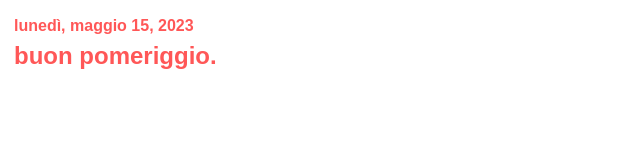
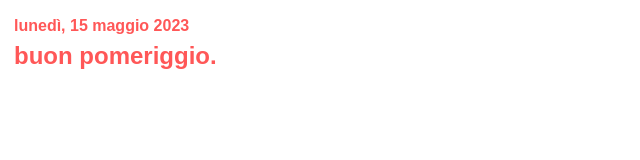
Before and after one commit to MagisterFabricae/notion_widgets, a plain HTML site: page greetings.html in a window 1280 px wide. Shown: the full height of the page, 0-640 px from the left. Drawn offline with Linux system fonts and the light colour scheme.

Commit message:
Update greetings.html

```diff
--- a/greetings.html
+++ b/greetings.html
@@ -53,7 +53,7 @@
     var today = new Date();
     var hrs = today.getHours();
     var dayOfWeek = weekday[today.getDay()];
-    var date = `${dayOfWeek}, ${monthNames[today.getMonth()]} ${today.getDate()}, ${today.getFullYear()}`;
+    var date = `${dayOfWeek}, ${today.getDate()} ${monthNames[today.getMonth()]} ${today.getFullYear()}`;
 
     var greet;
 
```
